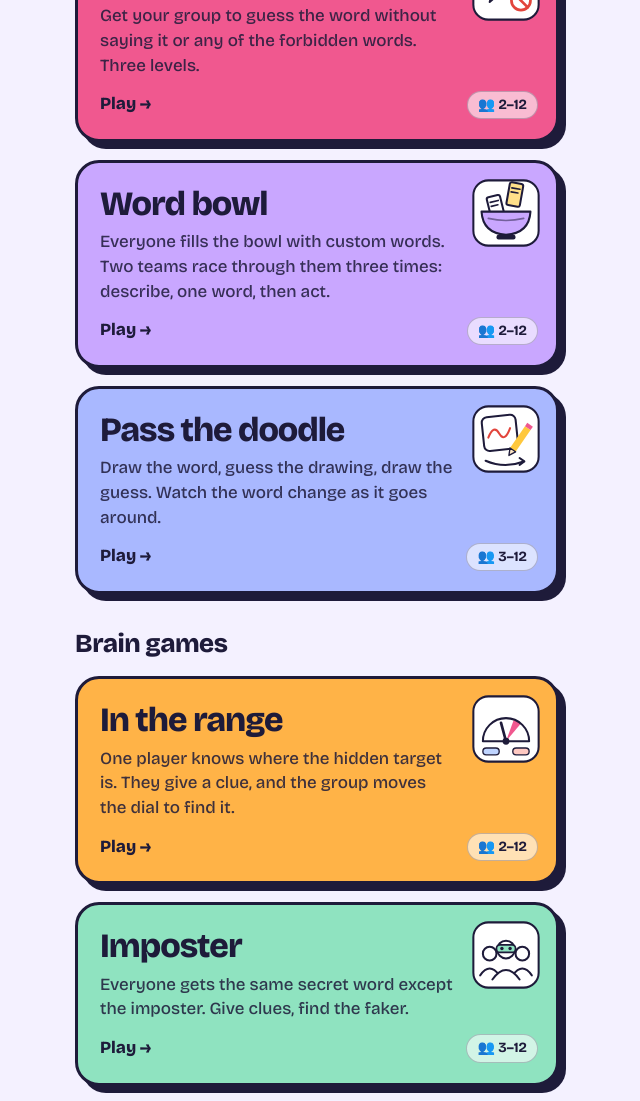
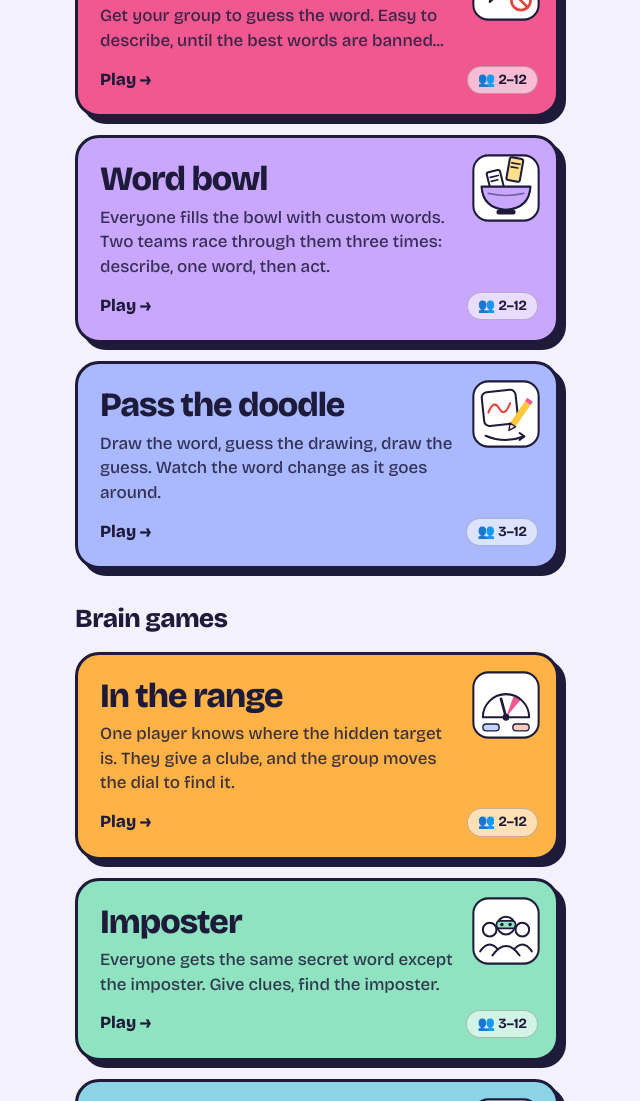
Before and after one commit to meep23t/Game-night, a plain HTML site: page index.html in a window 1280 px wide. Shown: the part 659-1760 px from the top of the page, without its empty margins (323-963 px from the left). Drawn offline with nearby package versions, Linux system fonts and the light colour scheme.

Commit message:
Update game taglines

```diff
--- a/index.html
+++ b/index.html
@@ -541,7 +541,7 @@ h3.sub{font-size:20px;margin-top:26px}
     <button class="game-tile taboo" id="goTaboo">
       <span class="tile-icon" data-icon="taboo" aria-hidden="true"></span>
       <h2>Describe it</h2>
-      <p>Get your group to guess the word without saying it or any of the forbidden words. Three levels.</p>
+      <p>Get your group to guess the word. Easy to describe, until the best words are banned...</p>
       <span class="go">Play →</span>
     </button>
     <button class="game-tile fb" id="goFb">
@@ -560,13 +560,13 @@ h3.sub{font-size:20px;margin-top:26px}
     <button class="game-tile wave" id="goWave">
       <span class="tile-icon" data-icon="wave" aria-hidden="true"></span>
       <h2>In the range</h2>
-      <p>One player knows where the hidden target is. They give a clue, and the group moves the dial to find it.</p>
+      <p>One player knows where the hidden target is. They give a clube, and the group moves the dial to find it.</p>
       <span class="go">Play →</span>
     </button>
     <button class="game-tile imp" id="goImp">
       <span class="tile-icon" data-icon="imp" aria-hidden="true"></span>
       <h2>Imposter</h2>
-      <p>Everyone gets the same secret word except the imposter. Give clues, find the faker.</p>
+      <p>Everyone gets the same secret word except the imposter. Give clues, find the imposter.</p>
       <span class="go">Play →</span>
     </button>
     <button class="game-tile spy" id="goSpy">
```
